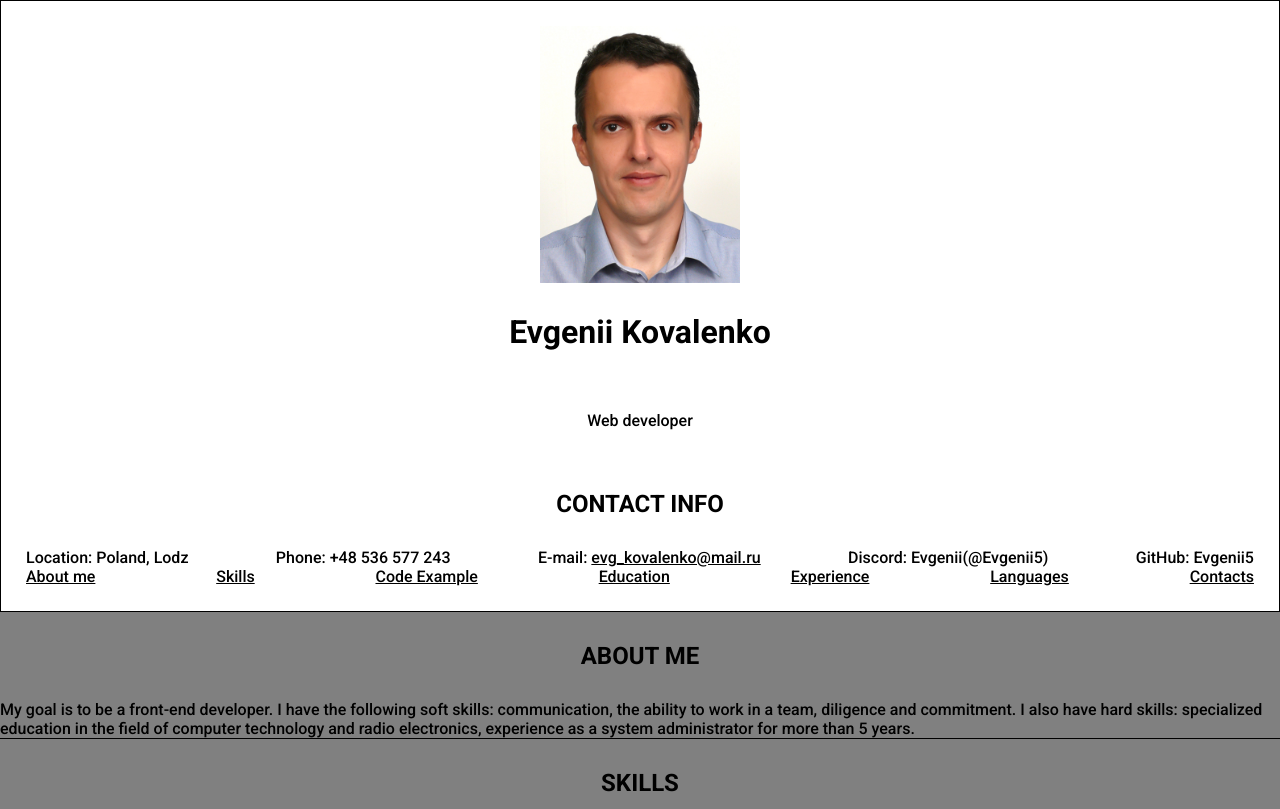
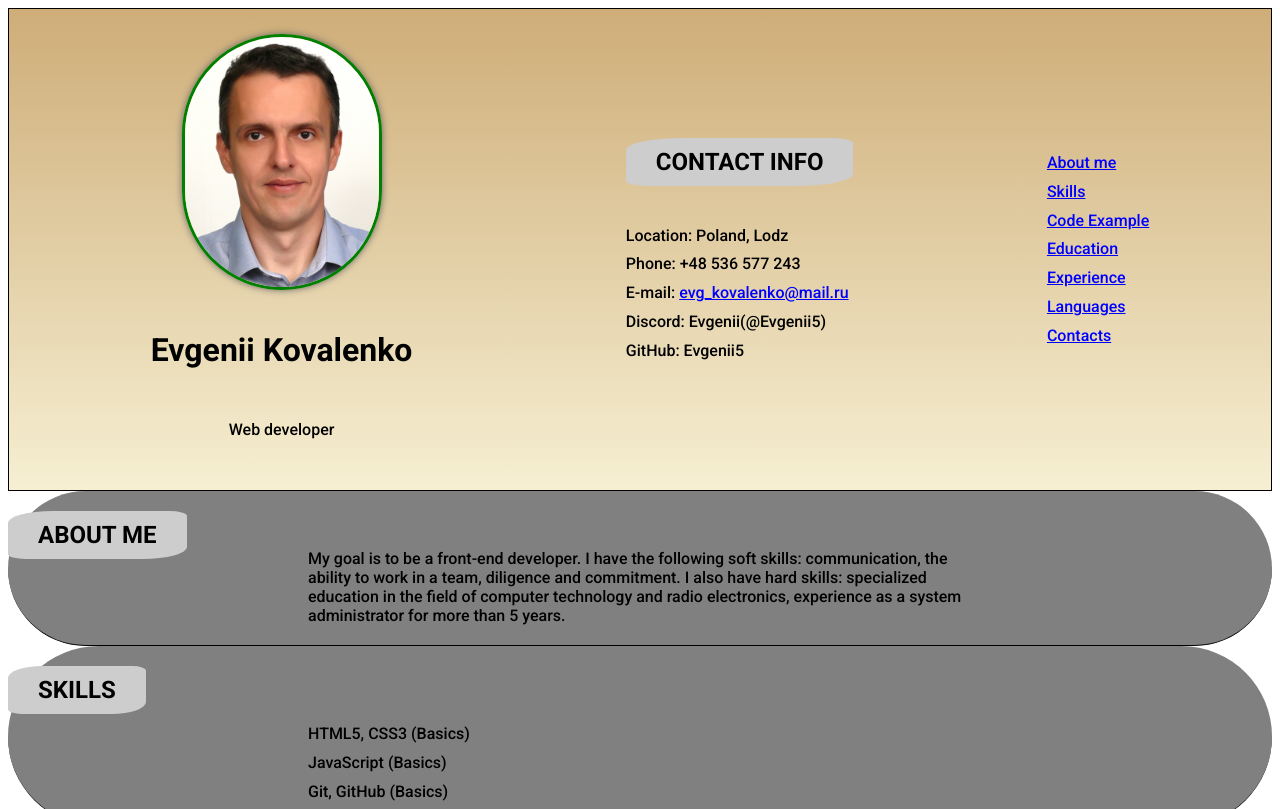
Before and after one commit to Evgenii5/rsschool-cv, a plain HTML site: page index.html in a window 1280 px wide. Shown: the top 809 px of the page. Drawn offline with Linux system fonts and the light colour scheme.

Commit message:
docs: update style.css

```diff
--- a/style.css
+++ b/style.css
@@ -1,6 +1,6 @@
 
 *{	padding: 0;
-	margin: 0;
+	margin: 3;
 	border: 0;
 	box-sizing: border-box;
 }
@@ -11,50 +11,67 @@ body {
     background-color: white;
 }
 .header {
+    background: linear-gradient(to top, #F6EFD2, #CEAD78);
     padding: 25px;
     border: 1px solid black;
+    display: -webkit-flex;
+    justify-content: space-around;
+    align-items: center;
 }
 
+
+
 .nav-list {
-    display: flex;
-    align-items: center;
-    justify-content: space-between;
+    /*display: flex;*/  /*размещение элементов меню  в строку */
+    justify-content: flex-end;
+    /*align-items: center;*/
 }
 .links {
-    color:black;
+    color:blue;
 }
 
-.skills {border-bottom: 1px solid black;}
 
 h1 {
     text-align: center;
-    padding: 30px;
+    padding: 20px;
 }
 h2 {
+    display: inline-block;
+    width: 50px;
+    background: #CDCDCD;
+    border-radius: 25% 10%;
+    padding: 10px 30px 10px 30px;
     text-align: center;
-    padding: 30px;
-}
+    width: auto; /* Making auto-sizable width */
+    height: auto; /* Making auto-sizable height */
+
+   }
 p {
     text-align: center;
-    padding: 30px;}
+    padding: 10px;}
+
+.section1 {
+    text-align: left;
+    margin: -30px 300px 20px 300px;}
 
 .photo {
     display: block;
     margin: auto;
     width: 200px;
+    border-radius: 100px; /* Радиус скругления */
+    border: 3px solid green; /* Параметры рамки */
+    box-shadow: 0 0 7px #666; /* Параметры тени */
+
 }
 
 .section {
+        border-radius: 100px; /* Радиус скругления */
         width: 100%;
         background-color: grey;
         border-bottom: 1px solid black;
+}
 
-}
-.example {
-        align-items: center;
-        font-size: 20px;
-        color: black;
-}
+
 .rs_school {
     display: flex;
     align-items: center;
@@ -66,3 +83,11 @@ p {
 }
 
 ul li{list-style: none;}
+li {
+    line-height: 1.8; /* Межстрочное расстояние */
+   }
+
+
+pre {font-size: 20px;
+     /*text-align: left;*/
+     margin: 0px 0px 0px -229px;}
```
